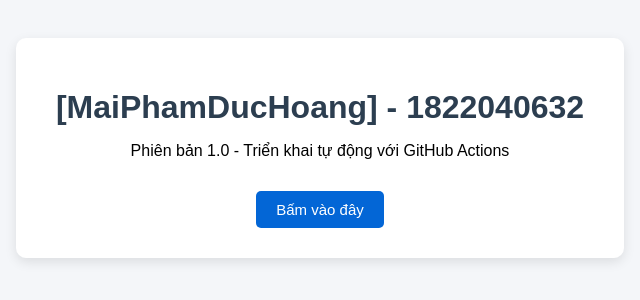
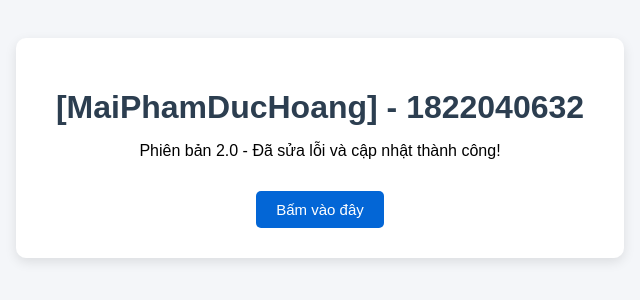
Before and after one commit to duchoangdeptrai/devops-1822040632, a plain HTML site: page index.html in a window 1280 px wide. Shown: the part 252-552 px from the top of the page, 320-960 px from the left. Drawn offline with Linux system fonts and the light colour scheme.

Commit message:
Fix title and update to version 2.0

```diff
--- a/index.html
+++ b/index.html
@@ -3,13 +3,13 @@
 <head>
     <meta charset="UTF-8">
     <meta name="viewport" content="width=device-width, initial-scale=1.0">
-
+    <title>Lab CI/CD - GitHub Actions</title>
     <link rel="stylesheet" href="style.css">
 </head>
 <body>
     <div class="container">
         <h1>[MaiPhamDucHoang] - 1822040632</h1>
-        <p id="version-text">Phiên bản 1.0 - Triển khai tự động với GitHub Actions</p>
+       <p id="version-text">Phiên bản 2.0 - Đã sửa lỗi và cập nhật thành công!</p>
         <button id="check-btn">Bấm vào đây</button>
     </div>
     <script src="script.js"></script>
```
